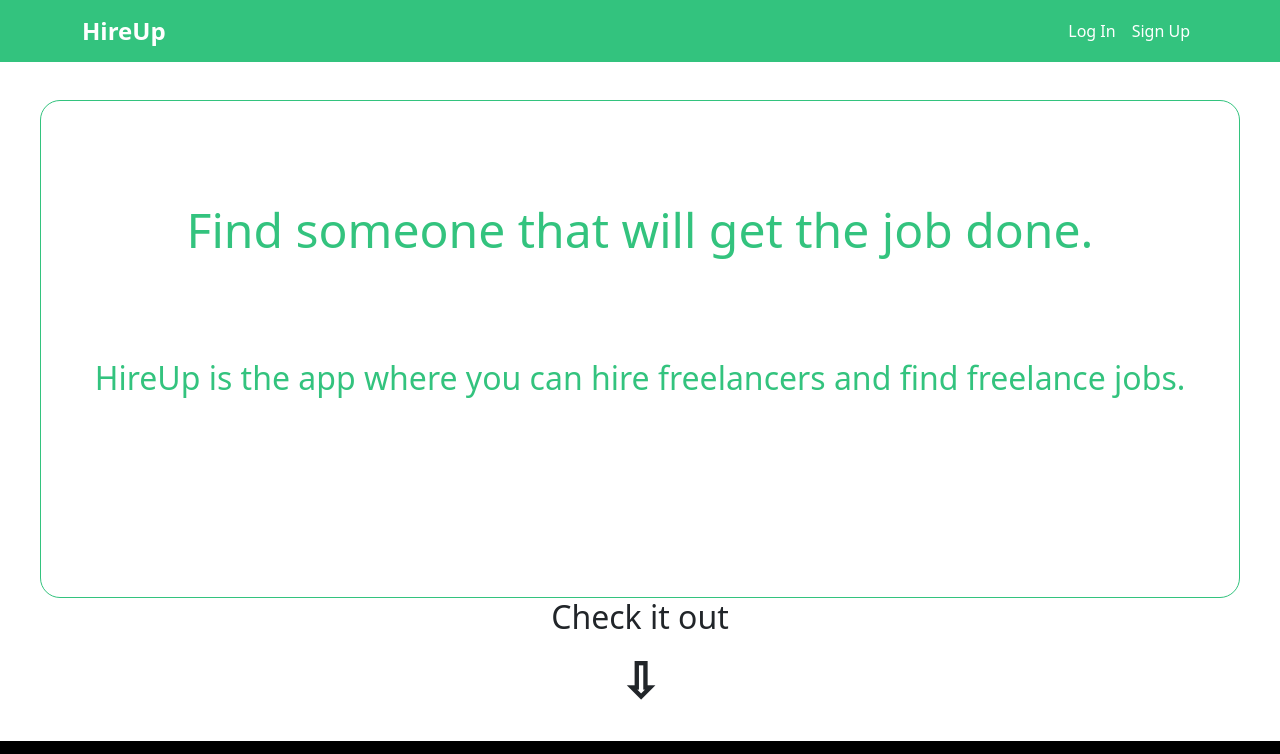
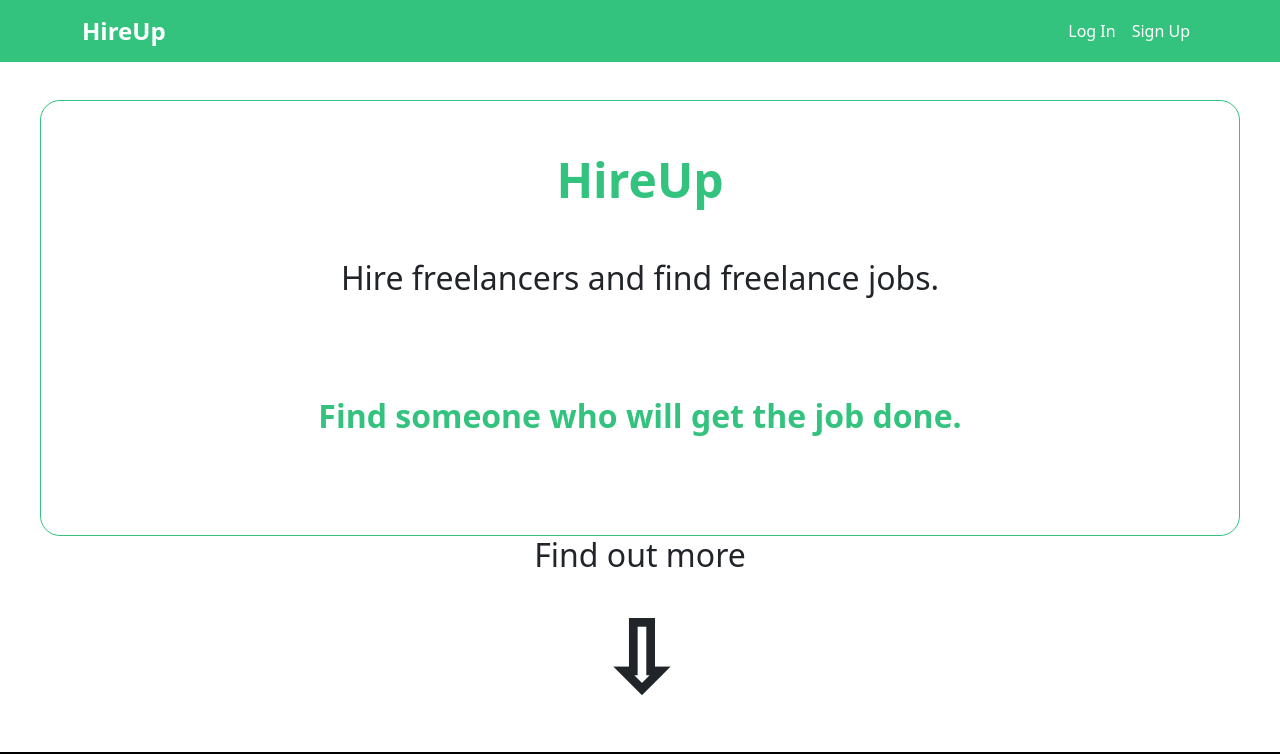
Before and after one commit to calineY/React-Laravel-LandingPage, a React (Create React App) app in the folder landing-page/: page / in a window 1280 px wide. Shown: the top 754 px of the page. Built offline with nearby package versions, Linux system fonts and the light colour scheme.

Commit message:
Edited home page

```diff
--- a/landing-page/src/index.css
+++ b/landing-page/src/index.css
@@ -32,14 +32,21 @@ img {
 	margin-top: 100px;
 	color: #33c37e;
 	margin-bottom: 100px;
-	font-size: 3em;
+	font-size: 2em;
+	font-weight: bold;
 }
 .title1 {
 	color: #33c37e;
-	margin-bottom: 200px;
+	margin-top: 50px;
+	font-size: 3em;
+	font-weight: bold;
+}
+.subtitle {
+	margin-top: 50px;
+	font-weight: 400;
 }
 .icon {
-	font-size: 3em;
+	font-size: 6em;
 	font-weight: bold;
 }
 .aboutus {
--- a/landing-page/src/pages/Home.js
+++ b/landing-page/src/pages/Home.js
@@ -11,11 +11,12 @@ const Home = () => {
     <div className='containerFluid'>
         <Navigation/>
         <div className='homediv'>
-            <h1 className='title'>Find someone that will get the job done.</h1>
-            <h2 className='title1'>HireUp is the app where you can hire freelancers and find freelance jobs.</h2>
+            <h1 className='title1'>HireUp</h1>
+            <h2 className='subtitle'>Hire freelancers and find freelance jobs.</h2>
+            <h1 className='title'>Find someone who will get the job done.</h1>
         </div>
         <div style={{marginBottom:'25px'}}>
-            <h2>Check it out</h2>
+            <h2>Find out more</h2>
             <span className='icon'>&#8681;</span>
         </div>
         <CarouselComponent/>
```
